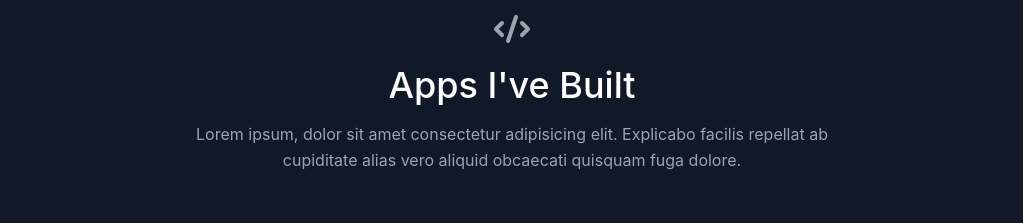
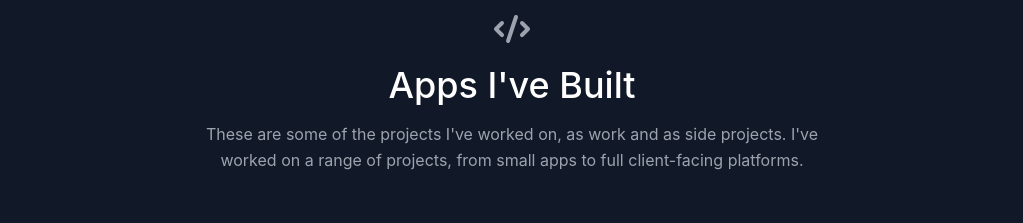
Before and after one commit to tomal02/personal-portfolio, a React (Create React App) app: page / in a window 1280 px wide. Shown: the part 1280-1503 px from the top of the page, without its empty margins (128-1151 px from the left). Built offline with nearby package versions, Linux system fonts and the light colour scheme.

Commit message:
completes basic project section

```diff
--- a/src/components/Projects.js
+++ b/src/components/Projects.js
@@ -13,9 +13,9 @@
             Apps I've Built
           </h1>
           <p className="lg:w-2/3 mx-auto leading-relaxed text-base">
-            Lorem ipsum, dolor sit amet consectetur adipisicing elit. Explicabo
-            facilis repellat ab cupiditate alias vero aliquid obcaecati quisquam
-            fuga dolore.
+            These are some of the projects I've worked on, as work and as side
+            projects. I've worked on a range of projects, from small apps to
+            full client-facing platforms.
           </p>
         </div>
         <div className="flex flex-wrap -m-4">
```
